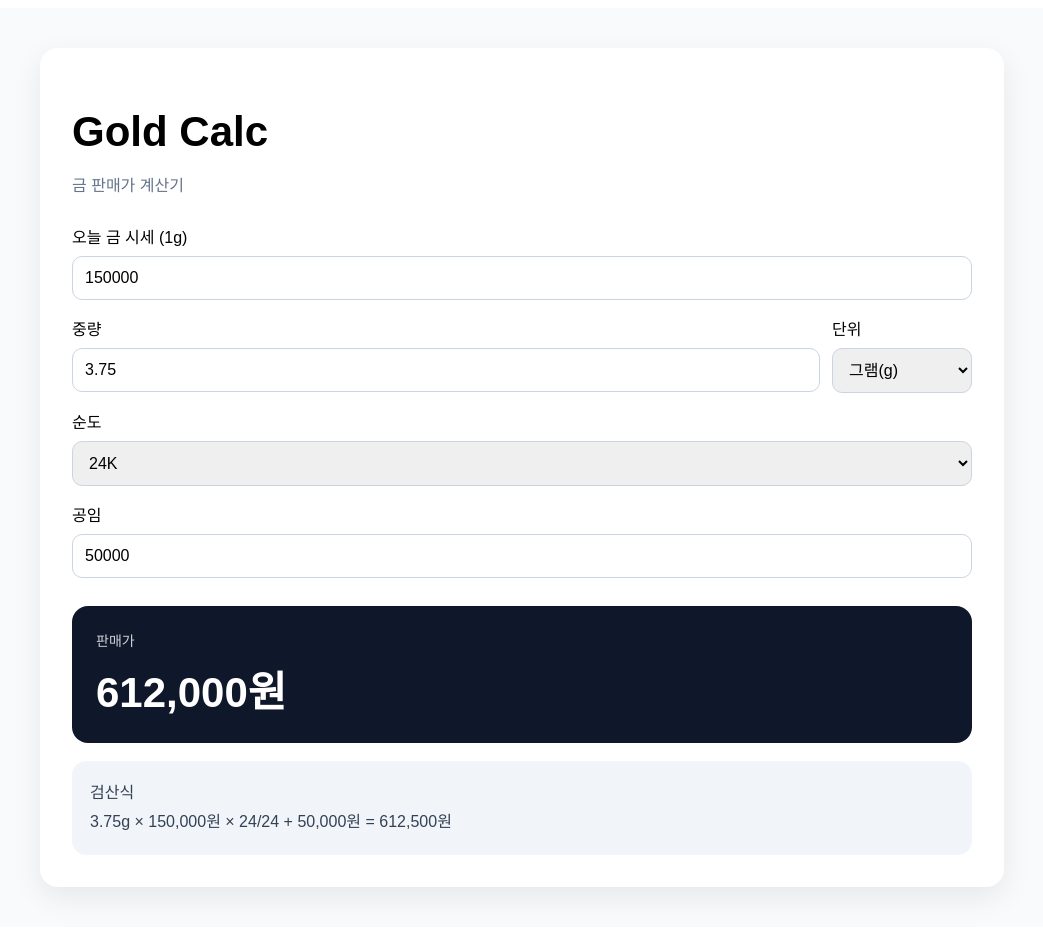
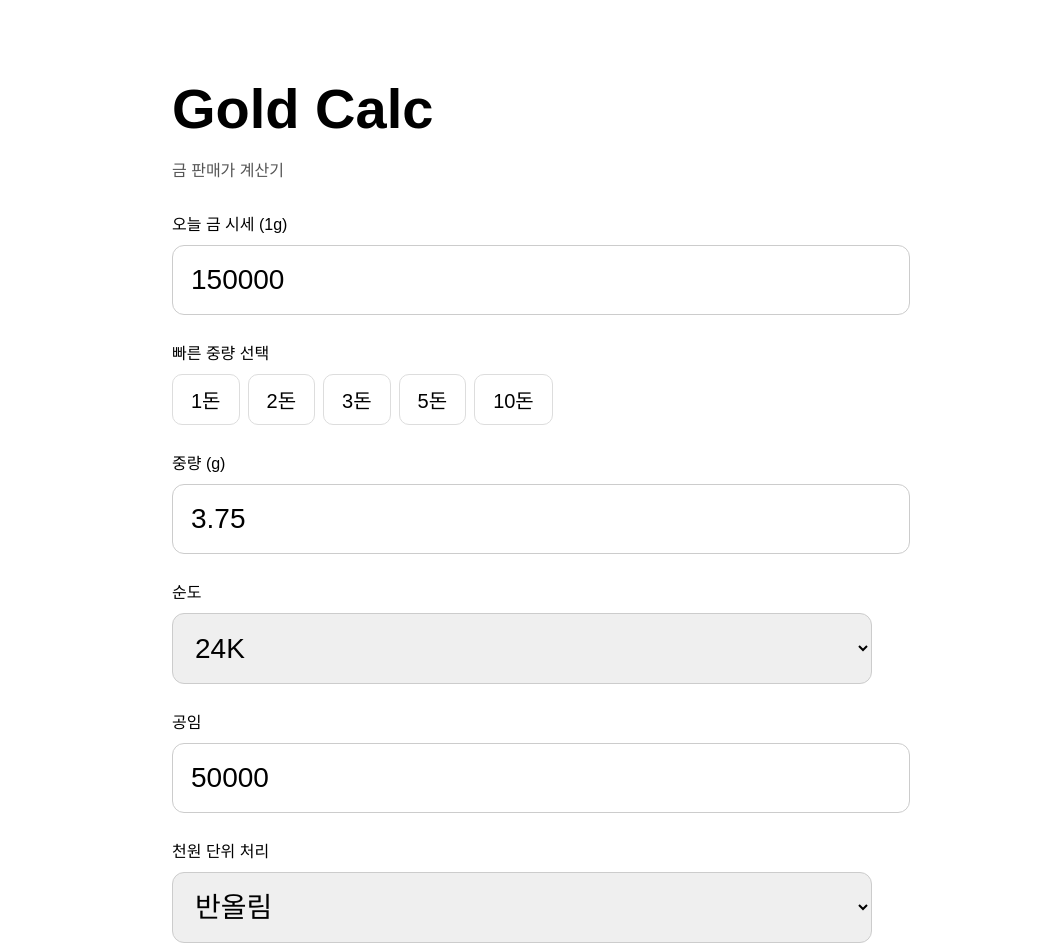
Before and after one commit to rltn33/gold-calc, a React (Vite) app: page / in a window 1280 px wide. Shown: the top 952 px of the page, without its empty margins (118-1161 px from the left). Built offline with nearby package versions, Linux system fonts and the light colour scheme.

Commit message:
Update App.jsx

```diff
--- a/src/App.jsx
+++ b/src/App.jsx
@@ -1,152 +1,182 @@
-import React, { useMemo, useState } from "react";
+import { useState } from "react";
 
 export default function App() {
-  const [pricePerGram, setPricePerGram] = useState(150000);
+  const [price, setPrice] = useState(150000);
   const [weight, setWeight] = useState(3.75);
-  const [unit, setUnit] = useState("g");
-  const [purity, setPurity] = useState(24);
-  const [labor, setLabor] = useState(50000);
+  const [karat, setKarat] = useState(24);
+  const [making, setMaking] = useState(50000);
+  const [roundType, setRoundType] = useState("round");
 
-  const gramWeight = useMemo(() => {
-    return unit === "don" ? Number(weight) * 3.75 : Number(weight);
-  }, [weight, unit]);
+  const pureWeight = weight * (karat / 24);
+  const rawTotal = pureWeight * price + Number(making);
 
-  const pureRate = purity / 24;
+  const finalPrice =
+    roundType === "down"
+      ? Math.floor(rawTotal / 1000) * 1000
+      : roundType === "up"
+      ? Math.ceil(rawTotal / 1000) * 1000
+      : Math.round(rawTotal / 1000) * 1000;
 
-  const rawPrice = useMemo(() => {
-    return gramWeight * pricePerGram * pureRate + Number(labor);
-  }, [gramWeight, pricePerGram, pureRate, labor]);
+  const copyPrice = () => {
+    navigator.clipboard.writeText(finalPrice.toLocaleString() + "원");
+    alert("판매가 복사 완료");
+  };
 
-  const sellPrice = useMemo(() => {
-    return Math.floor(rawPrice / 1000) * 1000;
-  }, [rawPrice]);
-
-  const money = (num) => Number(num || 0).toLocaleString("ko-KR");
+  const quickWeights = [
+    { label: "1돈", value: 3.75 },
+    { label: "2돈", value: 7.5 },
+    { label: "3돈", value: 11.25 },
+    { label: "5돈", value: 18.75 },
+    { label: "10돈", value: 37.5 },
+  ];
 
   return (
     <div
       style={{
-        minHeight: "100vh",
-        background: "#f8fafc",
-        padding: "40px",
-        fontFamily: "Arial, sans-serif",
+        maxWidth: "700px",
+        margin: "0 auto",
+        padding: "30px",
+        fontFamily: "sans-serif",
       }}
     >
-      <div
-        style={{
-          maxWidth: "900px",
-          margin: "0 auto",
-          background: "#fff",
-          borderRadius: "18px",
-          padding: "32px",
-          boxShadow: "0 10px 30px rgba(0,0,0,0.08)",
-        }}
+      <h1 style={{ fontSize: "56px", marginBottom: "10px" }}>Gold Calc</h1>
+      <p style={{ color: "#555", marginBottom: "30px" }}>금 판매가 계산기</p>
+
+      <label>오늘 금 시세 (1g)</label>
+      <input
+        value={price}
+        onChange={(e) => setPrice(e.target.value)}
+        style={inputStyle}
+      />
+
+      <div style={{ marginTop: "25px" }}>
+        <label>빠른 중량 선택</label>
+        <div style={{ display: "flex", gap: "8px", flexWrap: "wrap", marginTop: "10px" }}>
+          {quickWeights.map((item) => (
+            <button
+              key={item.label}
+              onClick={() => setWeight(item.value)}
+              style={smallBtn}
             >
-        <h1 style={{ fontSize: "42px", marginBottom: "8px" }}>Gold Calc</h1>
-        <p style={{ color: "#64748b", marginBottom: "28px" }}>
-          금 판매가 계산기
-        </p>
-
-        <div style={{ display: "grid", gap: "16px" }}>
-          <label>
-            오늘 금 시세 (1g)
-            <input
-              type="number"
-              value={pricePerGram}
-              onChange={(e) => setPricePerGram(e.target.value)}
-              style={input}
-            />
-          </label>
-
-          <div style={{ display: "grid", gridTemplateColumns: "1fr 140px", gap: "12px" }}>
-            <label>
-              중량
-              <input
-                type="number"
-                value={weight}
-                step="0.01"
-                onChange={(e) => setWeight(e.target.value)}
-                style={input}
-              />
-            </label>
-
-            <label>
-              단위
-              <select
-                value={unit}
-                onChange={(e) => setUnit(e.target.value)}
-                style={input}
-              >
-                <option value="g">그램(g)</option>
-                <option value="don">돈</option>
-              </select>
-            </label>
+              {item.label}
+            </button>
+          ))}
+        </div>
       </div>
 
-          <label>
-            순도
+      <div style={{ marginTop: "25px" }}>
+        <label>중량 (g)</label>
+        <input
+          value={weight}
+          onChange={(e) => setWeight(e.target.value)}
+          style={inputStyle}
+        />
+      </div>
+
+      <div style={{ marginTop: "25px" }}>
+        <label>순도</label>
         <select
-              value={purity}
-              onChange={(e) => setPurity(Number(e.target.value))}
-              style={input}
+          value={karat}
+          onChange={(e) => setKarat(Number(e.target.value))}
+          style={inputStyle}
         >
           <option value={24}>24K</option>
+          <option value={22}>22K</option>
           <option value={18}>18K</option>
           <option value={14}>14K</option>
+          <option value={10}>10K</option>
         </select>
-          </label>
+      </div>
 
-          <label>
-            공임
+      <div style={{ marginTop: "25px" }}>
+        <label>공임</label>
         <input
-              type="number"
-              value={labor}
-              onChange={(e) => setLabor(e.target.value)}
-              style={input}
+          value={making}
+          onChange={(e) => setMaking(e.target.value)}
+          style={inputStyle}
         />
-          </label>
+      </div>
+
+      <div style={{ marginTop: "25px" }}>
+        <label>천원 단위 처리</label>
+        <select
+          value={roundType}
+          onChange={(e) => setRoundType(e.target.value)}
+          style={inputStyle}
+        >
+          <option value="round">반올림</option>
+          <option value="down">내림</option>
+          <option value="up">올림</option>
+        </select>
       </div>
 
       <div
         style={{
-            marginTop: "28px",
-            padding: "24px",
-            borderRadius: "16px",
-            background: "#0f172a",
+          background: "#081633",
           color: "white",
+          padding: "30px",
+          borderRadius: "20px",
+          marginTop: "35px",
         }}
       >
-          <div style={{ fontSize: "14px", opacity: 0.8 }}>판매가</div>
-          <div style={{ fontSize: "42px", fontWeight: "700", marginTop: "8px" }}>
-            {money(sellPrice)}원
+        <div style={{ fontSize: "22px" }}>판매가</div>
+        <div style={{ fontSize: "62px", fontWeight: "bold", marginTop: "10px" }}>
+          {finalPrice.toLocaleString()}원
         </div>
       </div>
 
+      <button
+        onClick={copyPrice}
+        style={{
+          ...bigBtn,
+          marginTop: "15px",
+          background: "#111",
+        }}
+      >
+        판매가 복사하기
+      </button>
+
       <div
         style={{
-            marginTop: "18px",
-            background: "#f1f5f9",
-            padding: "18px",
-            borderRadius: "14px",
-            color: "#334155",
-            lineHeight: 1.8,
+          marginTop: "25px",
+          background: "#f3f4f6",
+          padding: "20px",
+          borderRadius: "15px",
+          fontSize: "22px",
         }}
       >
-          검산식<br />
-          {money(gramWeight)}g × {money(pricePerGram)}원 × {purity}/24 +{" "}
-          {money(labor)}원 = {money(Math.round(rawPrice))}원
-        </div>
+        검산식 <br />
+        {weight}g × {price.toLocaleString()}원 × {karat}/24 +{" "}
+        {Number(making).toLocaleString()}원
       </div>
     </div>
   );
 }
 
-const input = {
+const inputStyle = {
   width: "100%",
-  marginTop: "8px",
-  padding: "12px",
+  padding: "18px",
+  fontSize: "28px",
+  marginTop: "10px",
+  borderRadius: "12px",
+  border: "1px solid #ccc",
+};
+
+const bigBtn = {
+  width: "100%",
+  padding: "18px",
+  color: "white",
+  border: "none",
+  borderRadius: "14px",
+  fontSize: "26px",
+  cursor: "pointer",
+};
+
+const smallBtn = {
+  padding: "10px 18px",
   borderRadius: "10px",
-  border: "1px solid #cbd5e1",
-  fontSize: "16px",
-  boxSizing: "border-box",
+  border: "1px solid #ddd",
+  background: "#fff",
+  cursor: "pointer",
+  fontSize: "20px",
 };
```
Lines whose indentation alone changed are shown as unchanged.
